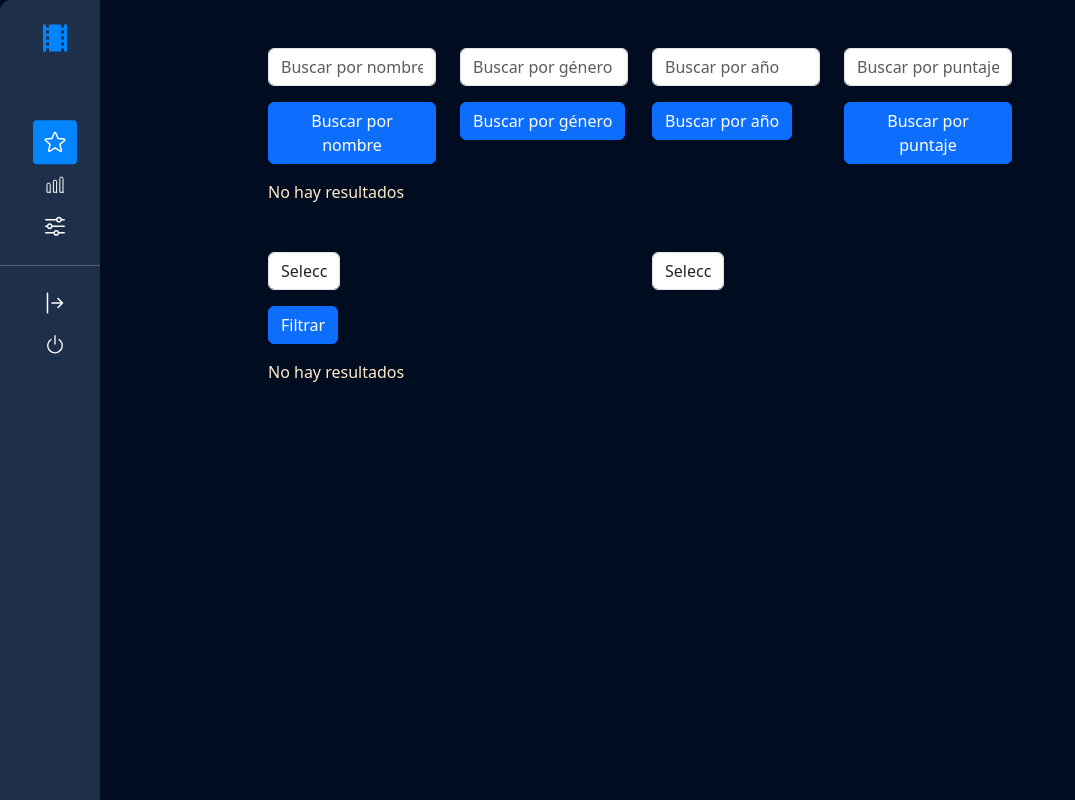
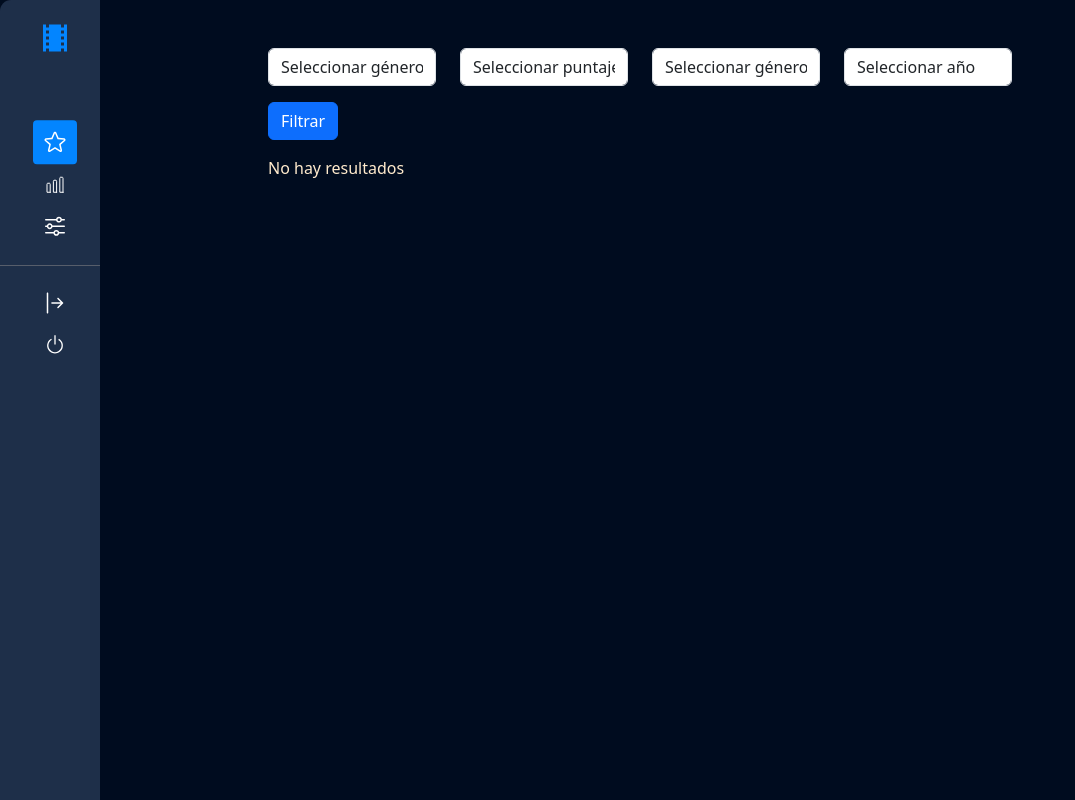
Before and after one commit to RadikeCosa/frontend-challenge, a React (Vite) app: page /dashboard in a window 1280 px wide. Shown: the whole page, without its empty margins (0-1075 px from the left). Built offline with nearby package versions, Linux system fonts and the light colour scheme.

Commit message:
agregado select x score

```diff
--- a/src/components/puntuar/PuntuarComponent.jsx
+++ /dev/null
@@ -1,133 +0,0 @@
-import { useState } from "react";
-import "bootstrap/dist/css/bootstrap.min.css";
-import "../../styles/puntuar.css";
-import PuntuarTable from "./PuntuarTable";
-
-const PuntuarComponent = () => {
-  const [data, setData] = useState(null);
-  const [nombre, setNombre] = useState("");
-  const [genero, setGenero] = useState("");
-  const [ano, setAno] = useState("");
-  const [rating, setRating] = useState("");
-  const [loading, setLoading] = useState(false);
-
-  const handleNombreChange = (event) => setNombre(event.target.value);
-  const handleGeneroChange = (event) => setGenero(event.target.value);
-  const handleAnoChange = (event) => setAno(event.target.value);
-  const handleRatingChange = (event) => setRating(event.target.value);
-
-  const fetchData = (url) => {
-    setLoading(true);
-    fetch(url)
-      .then((response) => response.json())
-      .then((data) => setData(data))
-      .finally(() => setLoading(false));
-  };
-
-  const handleSearch = (type) => {
-    let url = "";
-    switch (type) {
-      case "nombre":
-        url = `http://localhost:3000/api/peliculas/name/${nombre}`;
-        break;
-      case "genero":
-        url = `http://localhost:3000/api/peliculas/genre/${genero}`;
-        break;
-      case "ano":
-        url = `http://localhost:3000/api/peliculas/ano/${ano}`;
-        break;
-      case "rating":
-        url = `http://localhost:3000/api/peliculas/rating/${rating}`;
-        break;
-      default:
-        break;
-    }
-    fetchData(url);
-  };
-
-  return (
-    <div className="container mt-5">
-      <div className="row">
-        <div className="col-md-3 mb-3">
-          <input
-            type="text"
-            className="form-control"
-            value={nombre}
-            onChange={handleNombreChange}
-            placeholder="Buscar por nombre"
-          />
-        </div>
-        <div className="col-md-3 mb-3">
-          <input
-            type="text"
-            className="form-control"
-            value={genero}
-            onChange={handleGeneroChange}
-            placeholder="Buscar por género"
-          />
-        </div>
-        <div className="col-md-3 mb-3">
-          <input
-            type="text"
-            className="form-control"
-            value={ano}
-            onChange={handleAnoChange}
-            placeholder="Buscar por año"
-          />
-        </div>
-        <div className="col-md-3 mb-3">
-          <input
-            type="text"
-            className="form-control"
-            value={rating}
-            onChange={handleRatingChange}
-            placeholder="Buscar por puntaje"
-          />
-        </div>
-      </div>
-      <div className="row">
-        <div className="col-md-3">
-          <button
-            className="btn btn-primary btn-block"
-            onClick={() => handleSearch("nombre")}
-          >
-            Buscar por nombre
-          </button>
-        </div>
-        <div className="col-md-3">
-          <button
-            className="btn btn-primary btn-block"
-            onClick={() => handleSearch("genero")}
-          >
-            Buscar por género
-          </button>
-        </div>
-        <div className="col-md-3">
-          <button
-            className="btn btn-primary btn-block"
-            onClick={() => handleSearch("ano")}
-          >
-            Buscar por año
-          </button>
-        </div>
-        <div className="col-md-3">
-          <button
-            className="btn btn-primary btn-block"
-            onClick={() => handleSearch("rating")}
-          >
-            Buscar por puntaje
-          </button>
-        </div>
-      </div>
-      {loading ? (
-        <div className="mt-3">Cargando...</div>
-      ) : data ? (
-        <PuntuarTable data={data} />
-      ) : (
-        <div className="mt-3">No hay resultados</div>
-      )}
-    </div>
-  );
-};
-
-export default PuntuarComponent;
--- a/src/components/puntuar/SearchButtonComponent.jsx
+++ b/src/components/puntuar/SearchButtonComponent.jsx
@@ -1,19 +1,26 @@
-// SearchButtonComponent.js
-import React from "react";
-
 const SearchButtonComponent = ({
   handleGenreSearch,
   handleYearSearch,
+  handleScoreSearch,
+  handleNameSearch,
   genero,
   year,
+  score,
+  name,
 }) => {
   const handleClick = () => {
     if (genero) {
       handleGenreSearch();
     } else if (year) {
       handleYearSearch();
+    } else if (score) {
+      handleScoreSearch();
+    } else if (name) {
+      handleNameSearch();
     } else {
-      console.warn("Debe seleccionar un género o un año");
+      console.warn(
+        "Debe seleccionar un género, un año, un puntaje o un nombre"
+      );
     }
   };
 
--- a/src/components/puntuar/SelectGenreComponent.jsx
+++ b/src/components/puntuar/SelectGenreComponent.jsx
@@ -3,7 +3,7 @@
 const SelectGenreComponent = ({ genero, handleGeneroChange, genres }) => {
   return (
     <div className="row">
-      <div className="col-md-3 mb-3">
+      <div>
         <select
           className="form-control"
           value={genero}
--- /dev/null
+++ b/src/components/puntuar/SelectScoreComponent.jsx
@@ -0,0 +1,22 @@
+const SelectScoreComponent = ({ score, handleScoreChange, scores }) => {
+  return (
+    <div className="row">
+      <div>
+        <select
+          className="form-control"
+          value={score}
+          onChange={handleScoreChange}
+        >
+          <option value="">Seleccionar puntaje</option>
+          {scores.map((scoreOption) => (
+            <option key={scoreOption} value={scoreOption}>
+              {scoreOption}
+            </option>
+          ))}
+        </select>
+      </div>
+    </div>
+  );
+};
+
+export default SelectScoreComponent;
--- a/src/components/puntuar/SelectYearComponent.jsx
+++ b/src/components/puntuar/SelectYearComponent.jsx
@@ -3,7 +3,7 @@
 const SelectYearComponent = ({ year, handleYearChange, years }) => {
   return (
     <div className="row">
-      <div className="col-md-3 mb-3">
+      <div>
         <select
           className="form-control"
           value={year}
--- a/src/components/puntuar/Selects.jsx
+++ b/src/components/puntuar/Selects.jsx
@@ -4,6 +4,7 @@ import PuntuarTable from "./PuntuarTable";
 import SelectGenreComponent from "./SelectGenreComponent";
 import SearchButtonComponent from "./SearchButtonComponent";
 import SelectYearComponent from "./SelectYearComponent";
+import SelectScoreComponent from "./SelectScoreComponent";
 import { useState } from "react";
 import axios from "axios";
 
@@ -12,6 +13,9 @@ const Selects = () => {
   const [year, setYear] = useState("");
   const [data, setData] = useState(null);
   const [loading, setLoading] = useState(false);
+  const [score, setScore] = useState("");
+
+  const scores = ["0", "1", "2", "3", "4", "5"];
 
   const genres = [
     { id: 1, name: "Animation" },
@@ -38,6 +42,11 @@ const Selects = () => {
     setGenero(event.target.value);
     setYear(""); // Resetear el año cuando se cambia el género
   };
+  const handleScoreChange = (event) => {
+    setScore(event.target.value);
+    setYear("");
+    setGenero("");
+  };
 
   const handleYearChange = (event) => {
     setYear(event.target.value);
@@ -52,6 +61,23 @@ const Selects = () => {
     setLoading(true);
     const url = `http://localhost:3000/api/peliculas/genre/${genero}`;
 
+    try {
+      const response = await axios.get(url);
+      setData(response.data);
+    } catch (error) {
+      console.error("Error fetching data:", error);
+      setData(null);
+    } finally {
+      setLoading(false);
+    }
+  };
+  const handleScoreSearch = async () => {
+    if (!score) {
+      console.warn("Score no seleccionado");
+      return;
+    }
+    setLoading(true);
+    const url = `http://localhost:3000/api/peliculas/rating/${score}`;
     try {
       const response = await axios.get(url);
       setData(response.data);
@@ -85,14 +111,28 @@ const Selects = () => {
   return (
     <div className="container mt-5">
       <div className="row">
-        <div className="col-md-6">
+        <div className="col-md-3 mb-3">
           <SelectGenreComponent
             genero={genero}
             handleGeneroChange={handleGeneroChange}
             genres={genres}
           />
         </div>
-        <div className="col-md-6">
+        <div className="col-md-3 mb-3">
+          <SelectScoreComponent
+            score={score}
+            handleScoreChange={handleScoreChange}
+            scores={scores}
+          />
+        </div>
+        <div className="col-md-3 mb-3">
+          <SelectGenreComponent
+            genero={genero}
+            handleGeneroChange={handleGeneroChange}
+            genres={genres}
+          />
+        </div>
+        <div className="col-md-3 mb-3">
           <SelectYearComponent
             year={year}
             handleYearChange={handleYearChange}
@@ -103,9 +143,12 @@ const Selects = () => {
       <SearchButtonComponent
         handleGenreSearch={handleGenreSearch}
         handleYearSearch={handleYearSearch}
+        handleScoreSearch={handleScoreSearch}
         genero={genero}
         year={year}
+        score={score}
       />
+
       {loading ? (
         <div className="mt-3">Cargando...</div>
       ) : data ? (
--- a/src/pages/Dashboard.jsx
+++ b/src/pages/Dashboard.jsx
@@ -3,7 +3,7 @@ import { useAuth } from "../context/AuthContext";
 import axios from "axios";
 
 import AnalisisComponent from "../components/AnalisisComponent";
-import PuntuarComponent from "../components/puntuar/PuntuarComponent";
+
 import Sidebar from "../components/sidebar/Sidebar";
 import Selects from "../components/puntuar/Selects";
 import "../styles/dashboard.css";
@@ -16,9 +16,8 @@ const Dashboard = () => {
     <div className="dashboard-container">
       <Sidebar setActiveComponent={setActiveComponent} />
       <div className="main-container">
-        {activeComponent === "puntuar" && <PuntuarComponent />}
+        {activeComponent === "puntuar" && <Selects />}
         {activeComponent === "analisis" && <AnalisisComponent />}
-        <Selects />
       </div>
     </div>
   );
```
Also changed, not shown: src/services/SelectServices.jsx (added).
